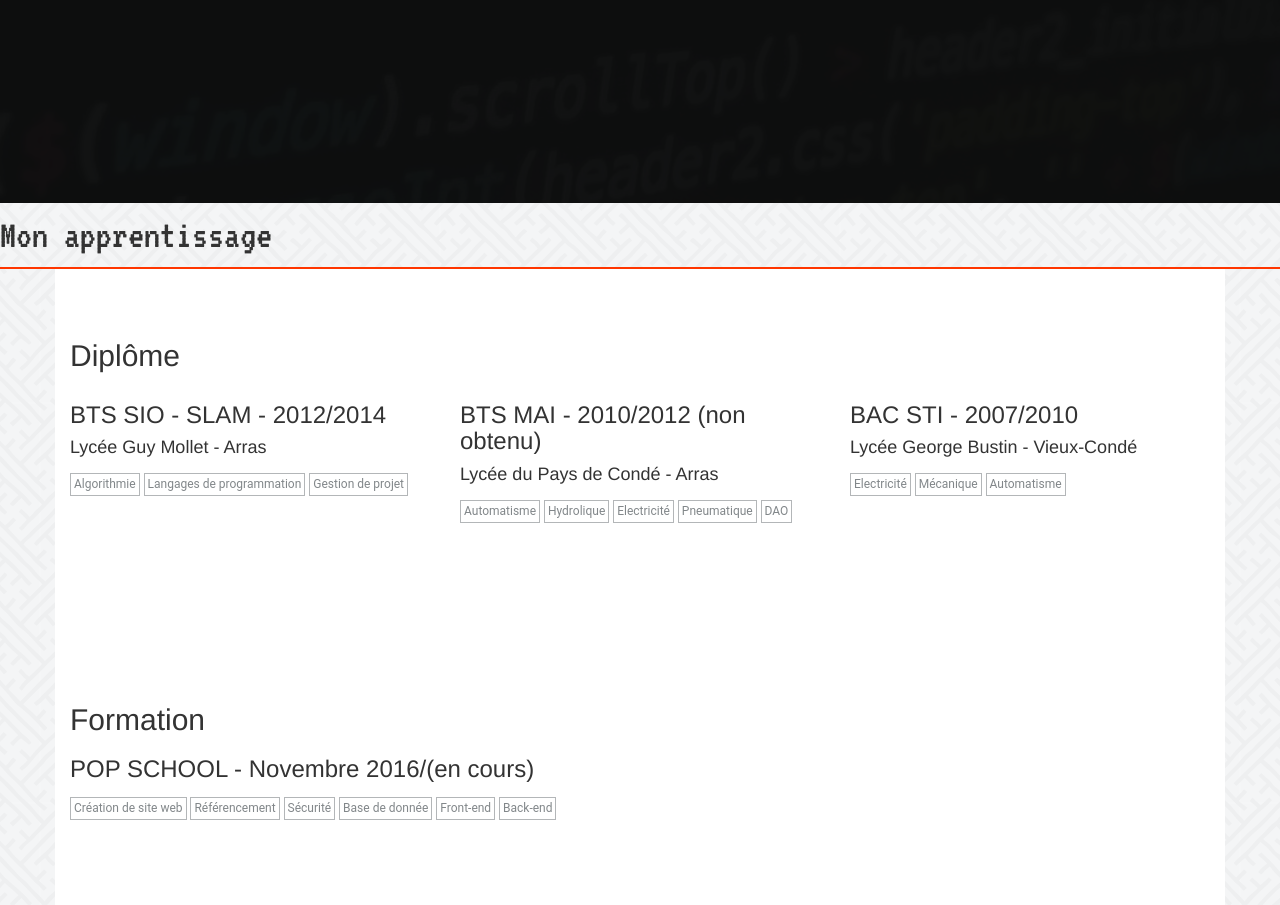
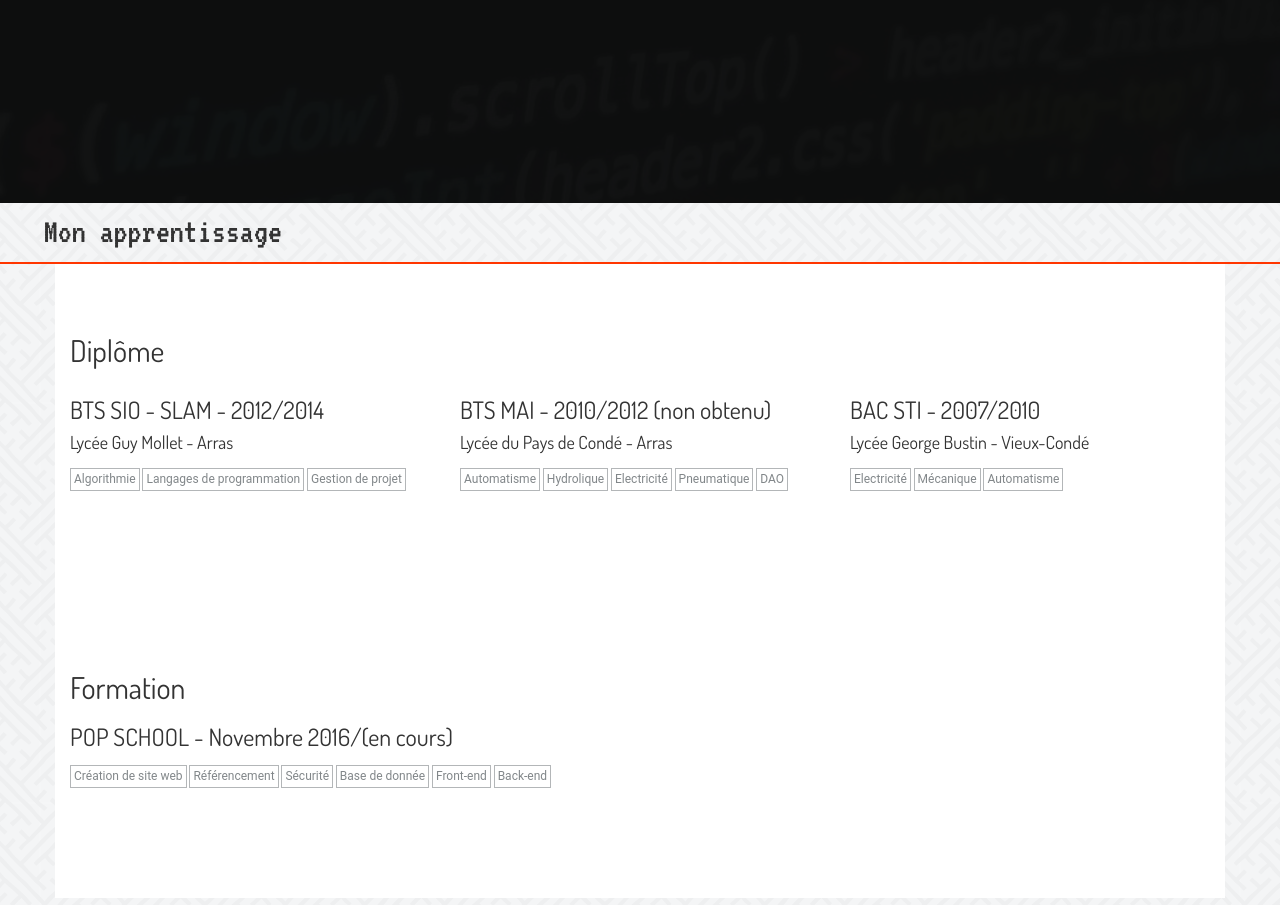
Before and after one commit to Onitzz/Onitzz.github.io, a website: page index.html in a window 1280 px wide. Shown: the part 597-1502 px from the top of the page. Drawn offline with nearby package versions, Linux system fonts and the light colour scheme.

Commit message:
modification police et marge des h1

```diff
--- a/sass/styletest.sass
+++ b/sass/styletest.sass
@@ -2,6 +2,8 @@
   margin: 0
   padding: 0
   box-sizing: border-box
+  font-family: 'Dosis', sans-serif
+
 
 html, body, #acceuil, ul, nav
   width: 100%
@@ -106,7 +108,8 @@ section
     border-bottom: 2px solid #ff3600
     font-family: 'VT323', monospace
     & > h1
-      font-size: 40px
+      font-size: 2.5em
+      padding-left: 1.25em
 
 
 article
```
Also changed, not shown: css/styletest.css, 1 other file.
